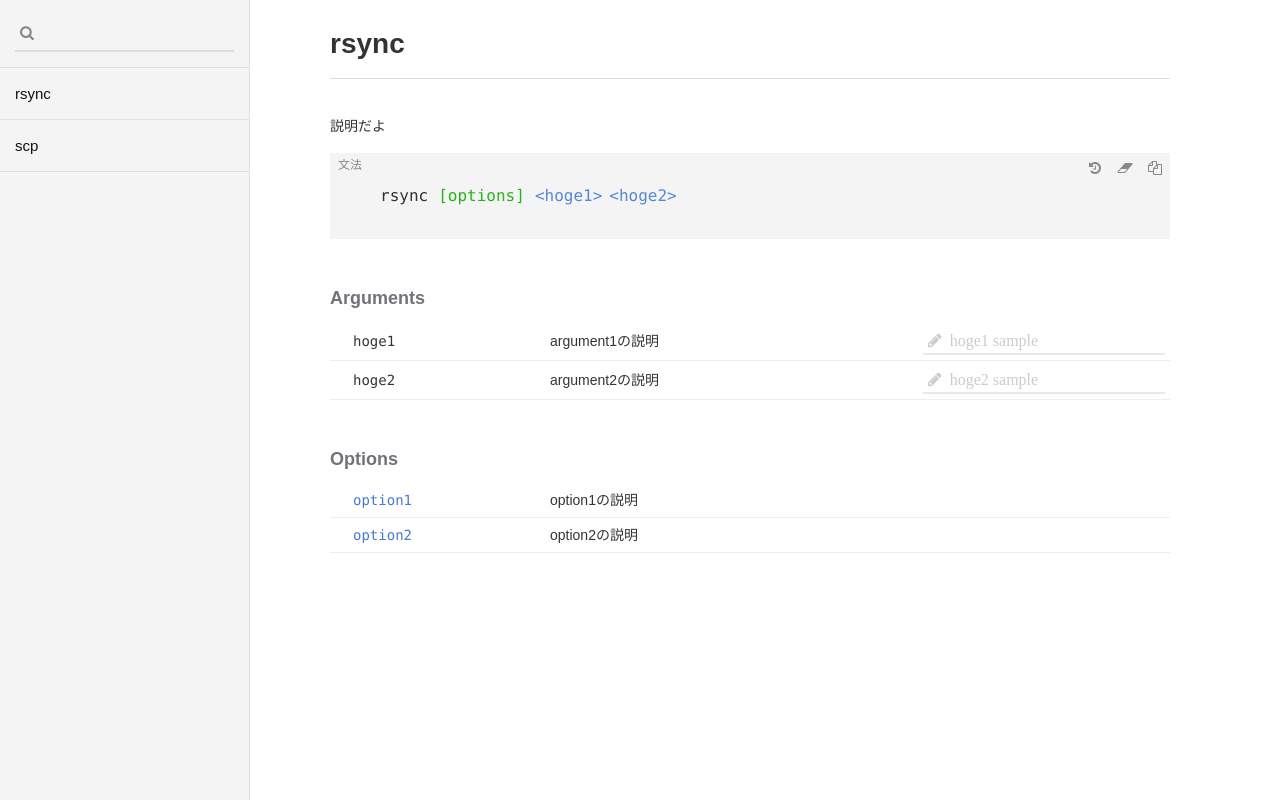
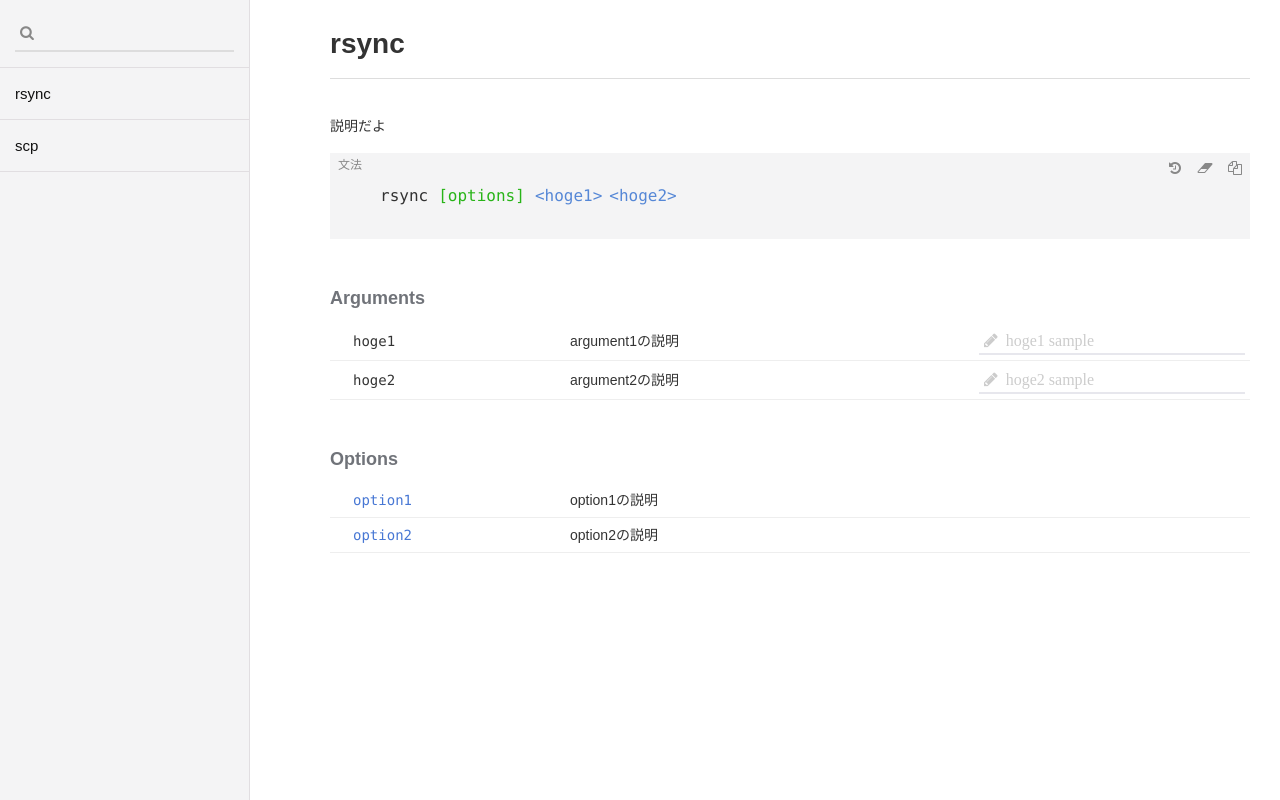
Before and after one commit to hogesuke/linux-command-generator, an Angular app: page /commands/rsync in a window 1280 px wide. Built offline with nearby package versions, Linux system fonts and the light colour scheme.

Commit message:
mainのwidthを1000pxに修正

```diff
--- a/src/app/commands/command/command.component.scss
+++ b/src/app/commands/command/command.component.scss
@@ -166,7 +166,7 @@ table {
   }
 
   .buttons {
-    width: 70px;
+    width: 60px;
 
     .button {
       padding: 5px;
--- a/src/styles.css
+++ b/src/styles.css
@@ -16,7 +16,7 @@ body {
 
 #content {
   height: 100%;
-  max-width: 900px;
+  max-width: 1000px;
   min-width: 600px;
   margin: 0 auto;
   padding: 10px 30px;
```
